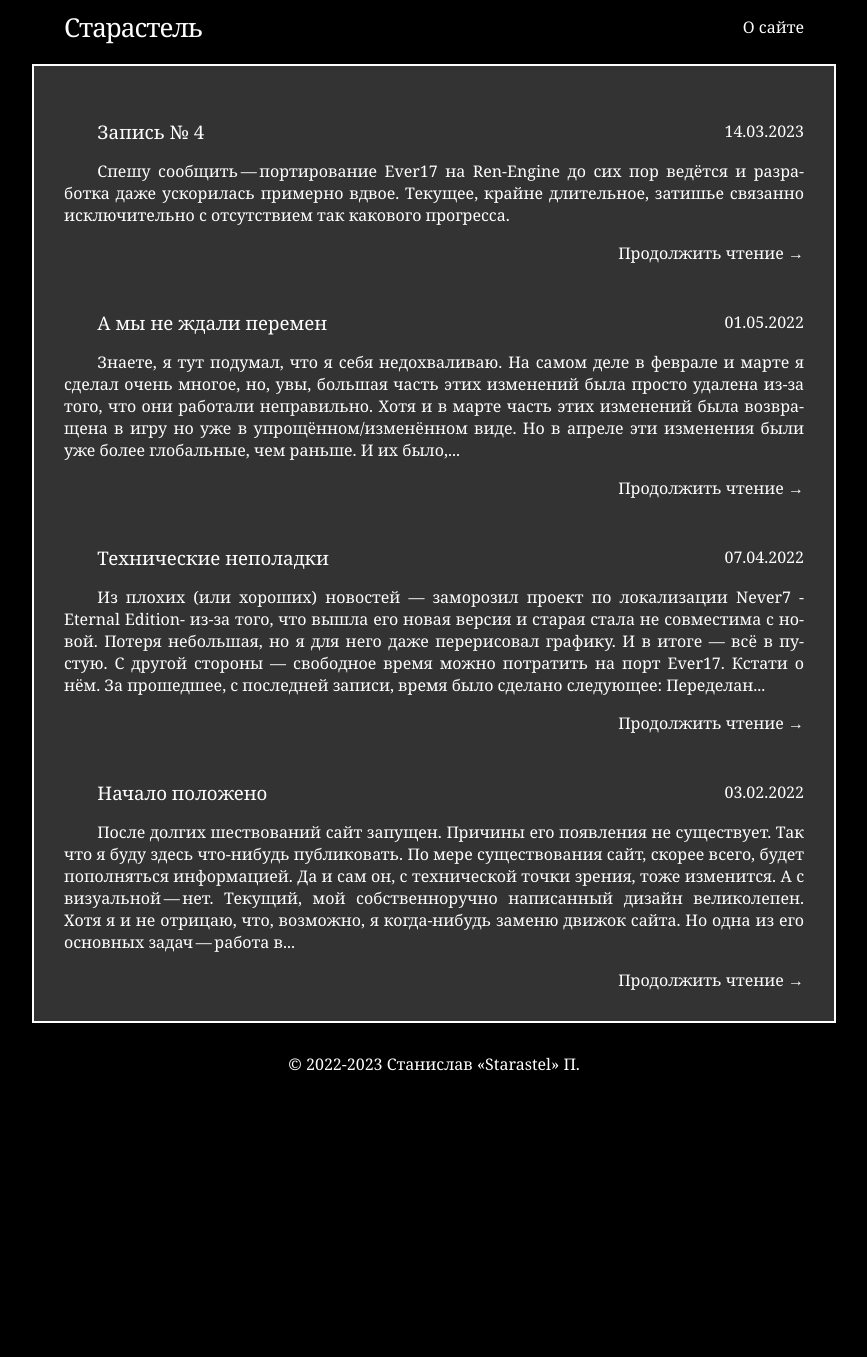
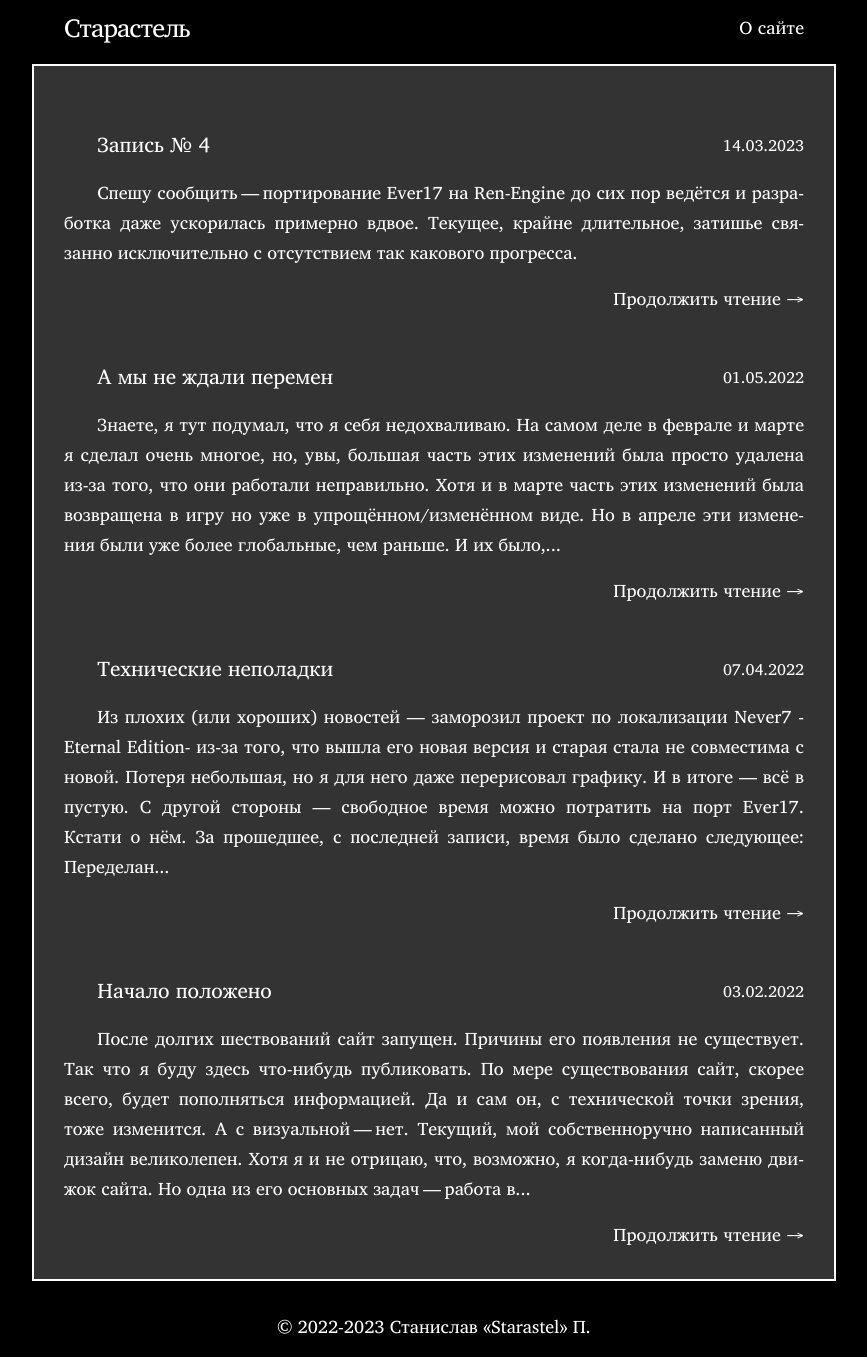
Before and after one commit to Starastel/stStarastel, a Jekyll site: the page built from index.html, in a window 1280 px wide. Shown: the whole page, without its empty margins (206-1073 px from the left). Built offline with Jekyll 4.4.1, drawn with Linux system fonts in a browser that asks for light colours; the list of posts is cut into pages by our own code; before the commit the page ends 1091 px from its top, so only the background shows below that.

Commit message:
Update main.scss

```diff
--- a/assets/main.scss
+++ b/assets/main.scss
@@ -47,37 +47,37 @@ dl, dd, ol, ul, figure {
 }
 
 @font-face {
-	font-family: 'Noto Serif';
+	font-family: 'Charis SIL';
+	src: url('CharisSIL-Regular.woff2') format('woff2');
+	font-display: swap;
 	font-style: normal;
-	src: url('NotoSerif-Regular.woff2') format('woff2');
-	font-display: swap;
 	font-weight: normal;
 }
 @font-face {
-	font-family: 'Noto Serif';
+	font-family: 'Charis SIL';
+	src: url('CharisSIL-Italic.woff2') format('woff2');
+	font-display: swap;
 	font-style: italic;
-	src: url('NotoSerif-Italic.woff2') format('woff2');
-	font-display: swap;
 	font-weight: normal;
 }
 @font-face {
-	font-family: 'Noto Serif';
+	font-family: 'Charis SIL';
+	src: url('CharisSIL-Bold.woff2') format('woff2');
+	font-display: swap;
 	font-style: normal;
-	src: url('NotoSerif-Bold.woff2') format('woff2');
-	font-display: swap;
 	font-weight: bold;
 }
 @font-face {
-	font-family: 'Noto Serif';
+	font-family: 'Charis SIL';
+	src: url('CharisSIL-BoldItalic.woff2') format('woff2');
+	font-display: swap;
 	font-style: italic;
-	src: url('NotoSerif-BoldItalic.woff2') format('woff2');
-	font-display: swap;
 	font-weight: bold;
 }
 
 body {
-	font-family: 'Noto Serif';
-	font-size: 12pt;
+	font-family: 'Charis SIL';
+	font-size: 13.5pt;
 	color: $text-color;
 	background-color: $background-color;
 	-webkit-text-size-adjust: 100%;
```
